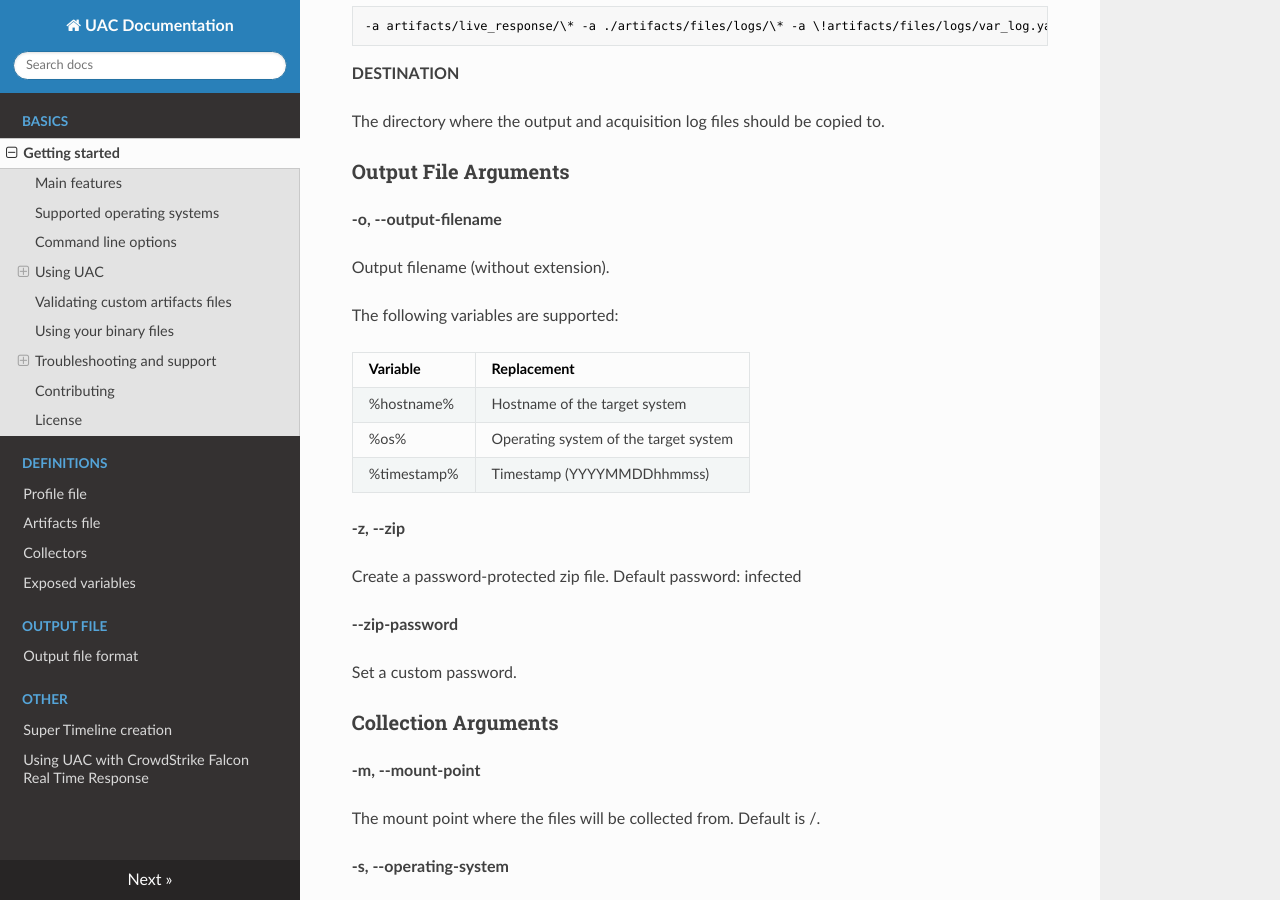
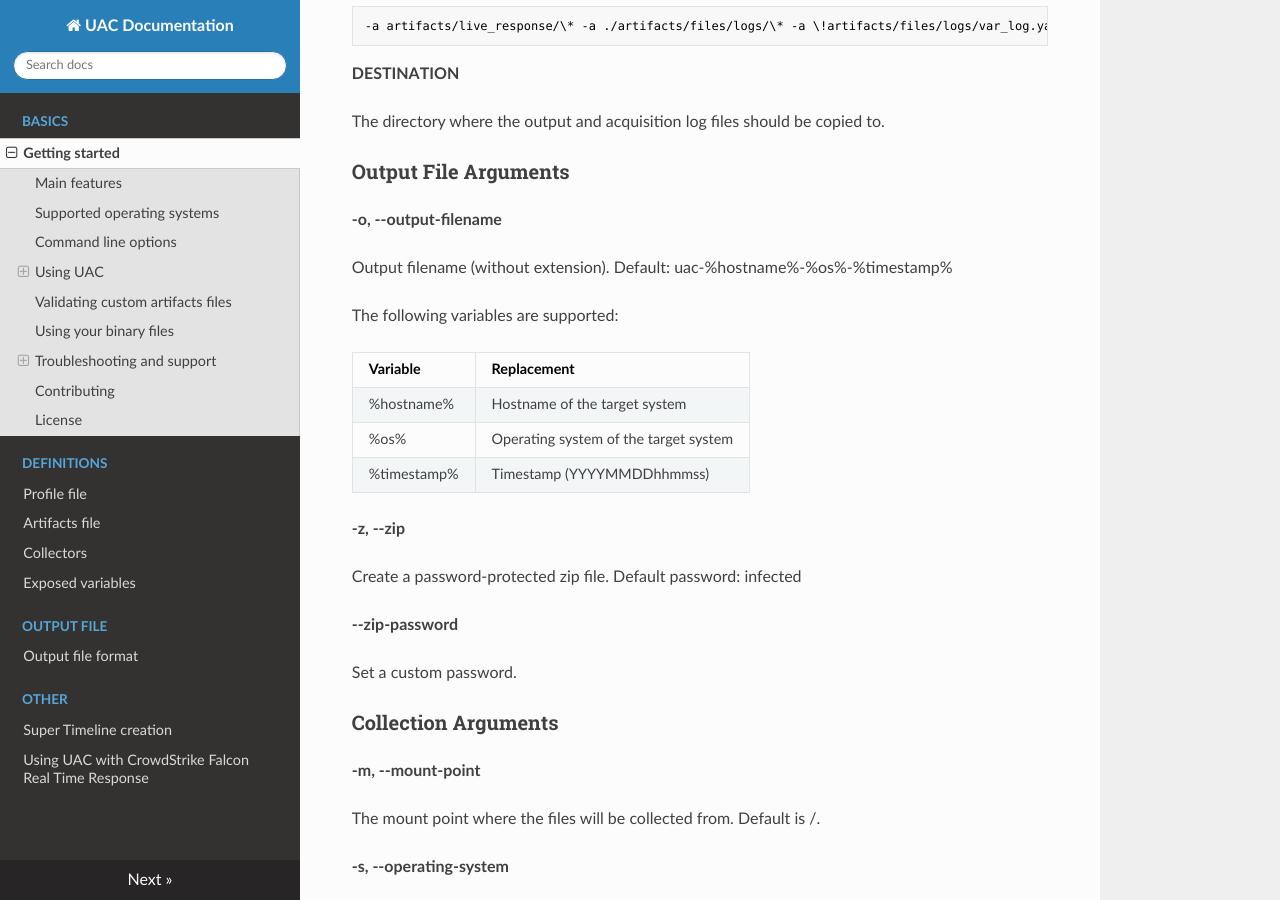
Before and after one commit to tclahr/uac-docs, an MkDocs documentation site: the page built from docs/index.md, in a window 1280 px wide and 900 px high, scrolled down 4145 px. Built offline with MkDocs 1.6.1, drawn with Linux system fonts in a browser that asks for light colours; nearby versions of some CDN libraries.

Commit message:
refactor: add default value

```diff
--- a/docs/index.md
+++ b/docs/index.md
@@ -197,7 +197,7 @@
 
 **-o, --output-filename**
 
-Output filename (without extension).
+Output filename (without extension). Default: uac-%hostname%-%os%-%timestamp%
 
 The following variables are supported:
 
```
